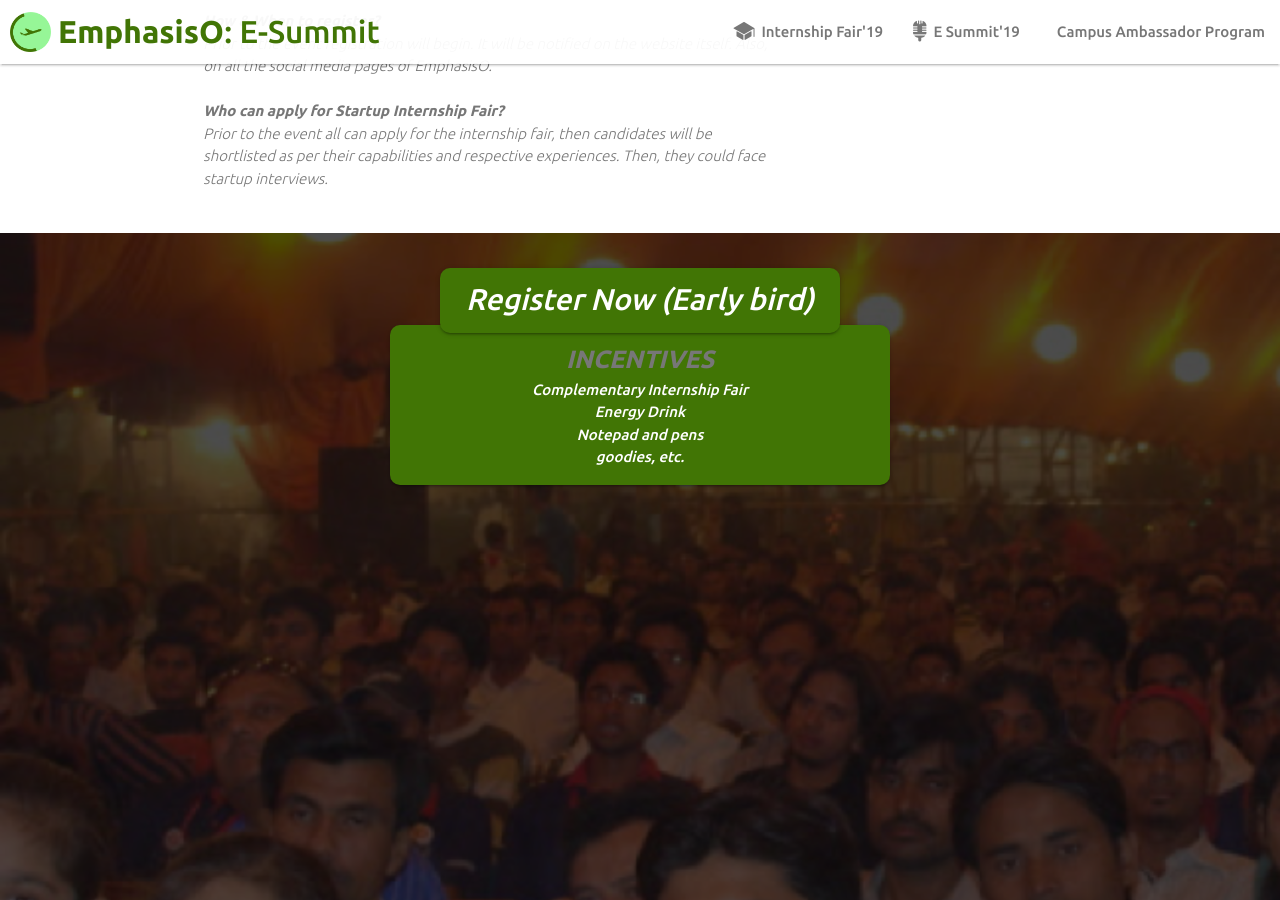
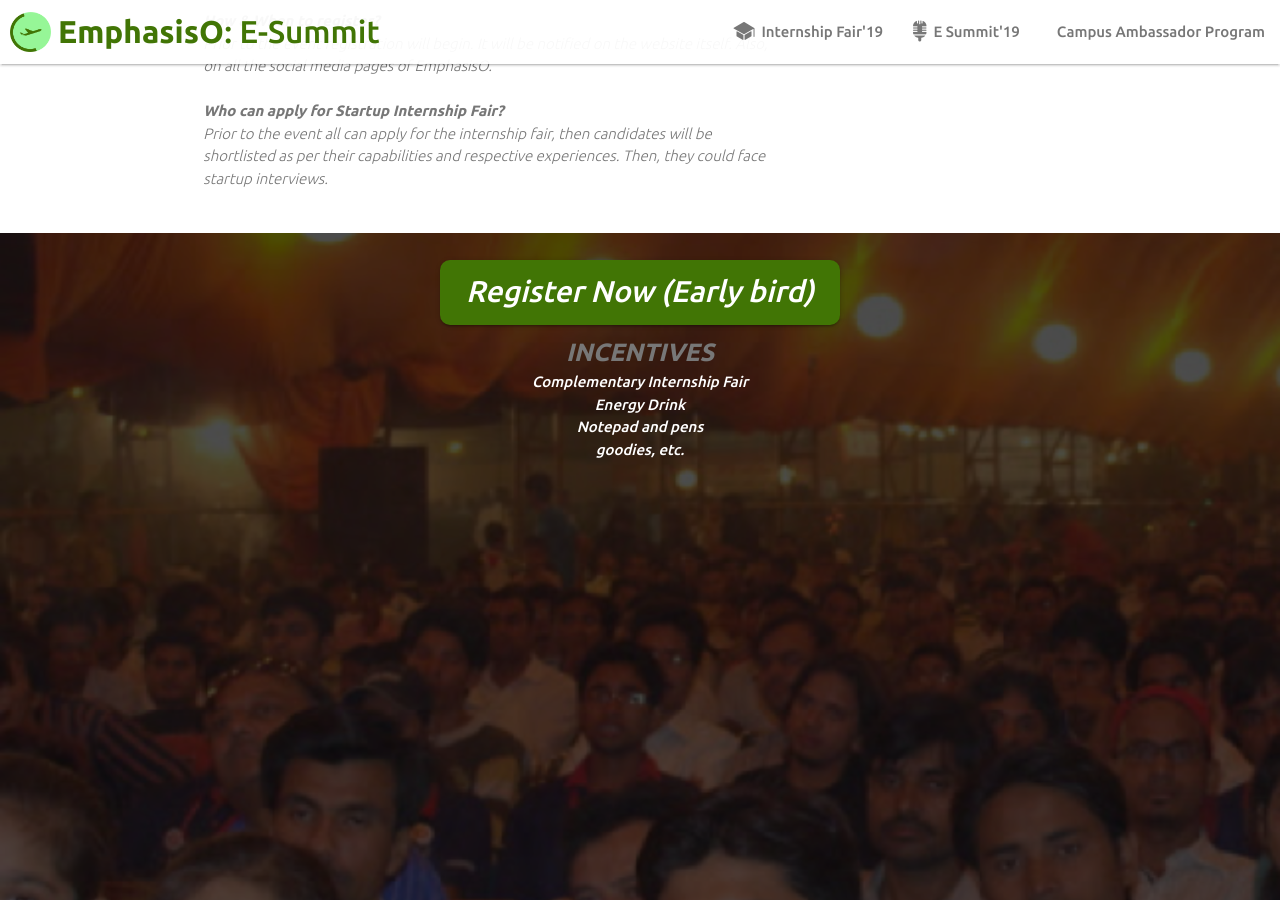
Before and after one commit to FinFO-app/emphasisO.com, a Jekyll site: the page built from index.html, in a window 1280 px wide and 900 px high, scrolled down 3669 px. Built offline with Jekyll 4.4.1, drawn with Linux system fonts in a browser that asks for light colours.

Commit message:
Update index.html

```diff
--- a/index.html
+++ b/index.html
@@ -189,7 +189,7 @@ layout: default
                             <a href="http://go.eventshigh.com/5svcwz" style="color:white">Register Now (Early bird)</a>
                         </h5>
                     </div>
-<div class="green card white-text" style="width:500px;position:relative;top:50px;z-index:0; border-radius: 10px;padding:16px;left:50%; transform: translate(-50%,15px)">
+<div class="white-text" style="width:500px;position:relative;top:50px;z-index:0; border-radius: 10px;padding:16px;left:50%; transform: translate(-50%,15px)">
 <p class="white-text" style="font-size:25px"><b>INCENTIVES</b> </p>
 				<ul>
 
```
